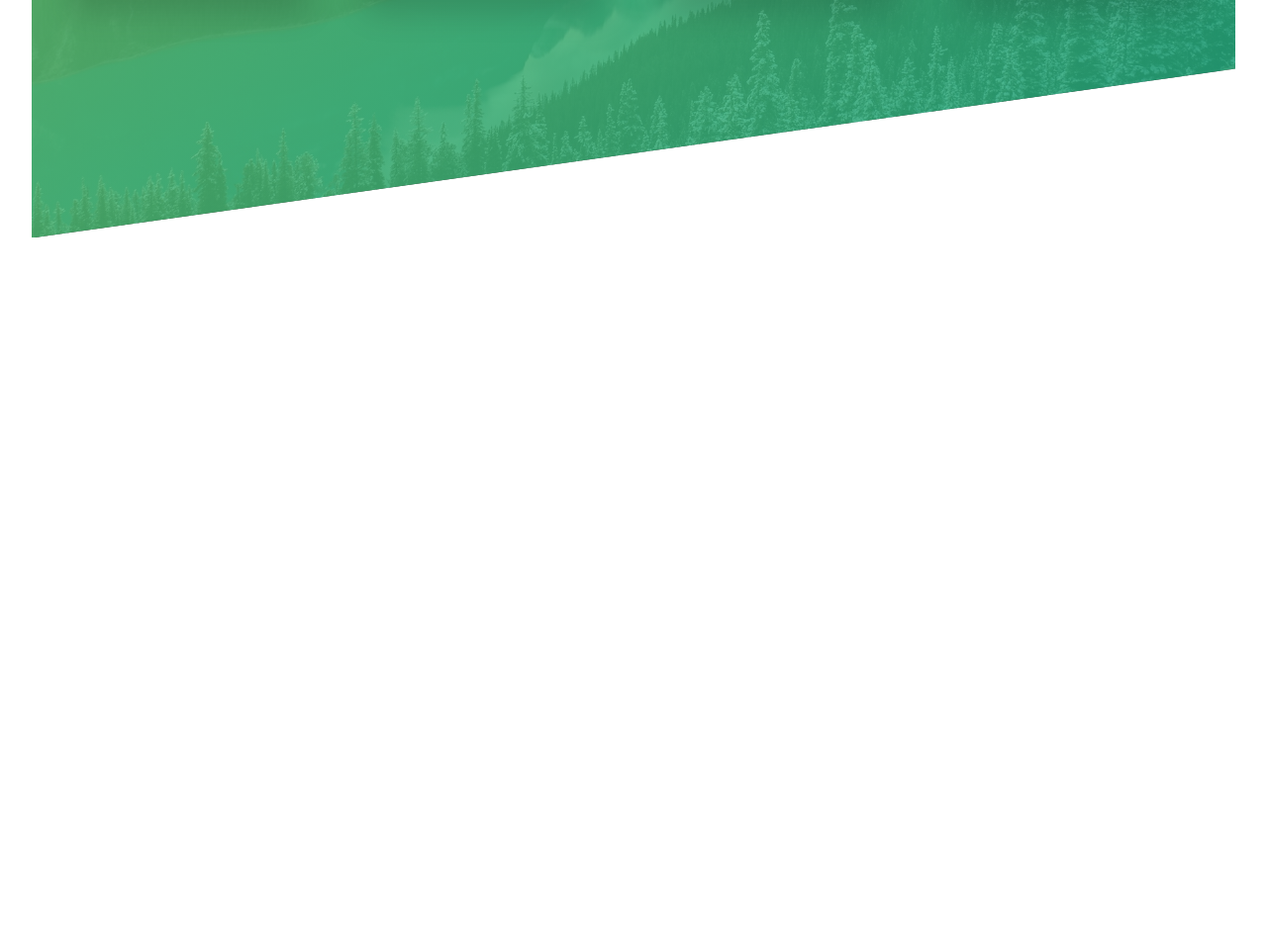
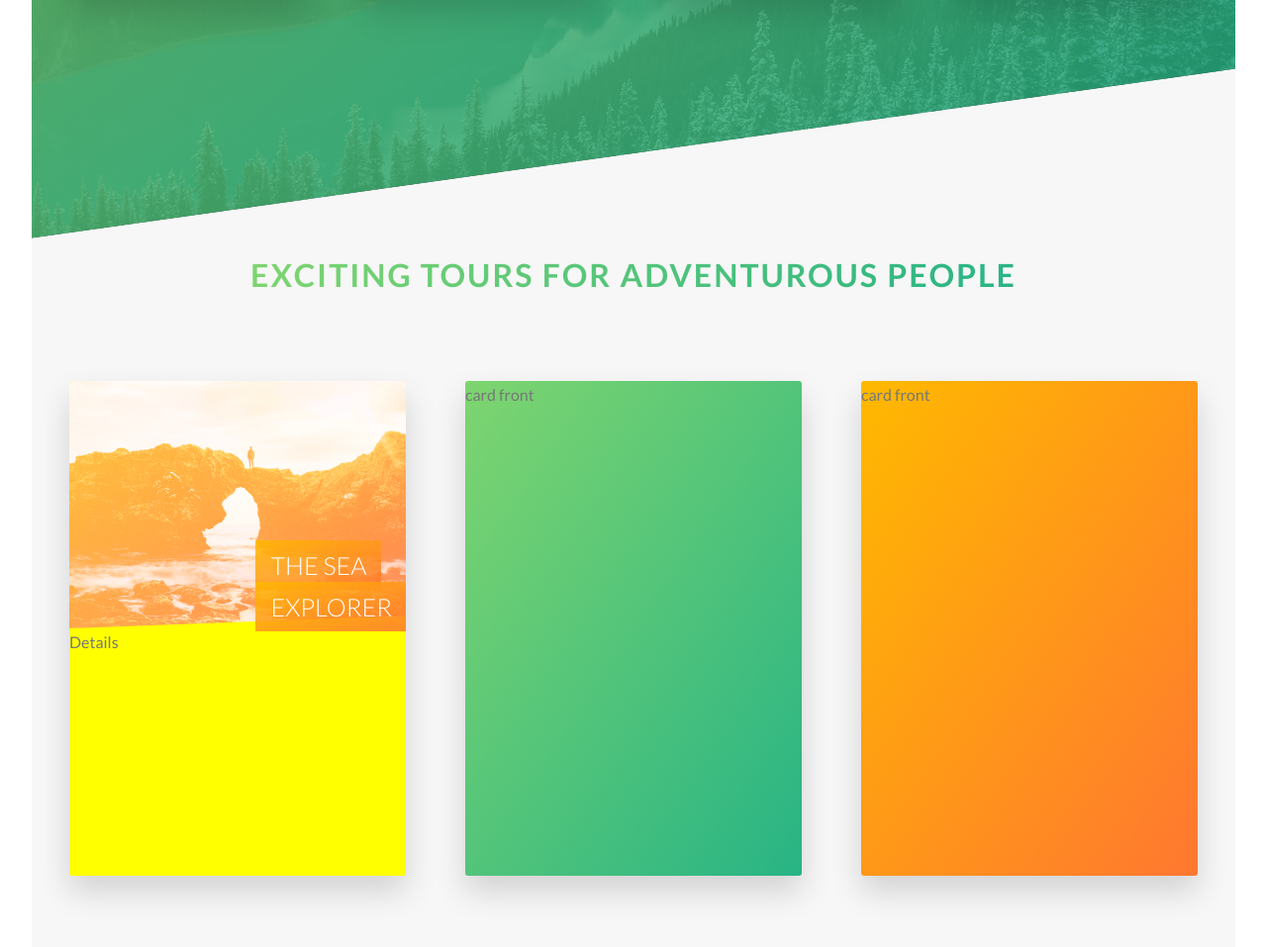
Before and after one commit to Beschuetzer/Natour, a website: page index.html in a window 1280 px wide. Shown: the part 1979-2936 px from the top of the page at 99% size. Before the commit the page ends 2219 px from the top, so only its background shows below. Drawn offline with Linux system fonts and the light colour scheme.

Commit message:
Mostly done with next section about cards, perspective, box-decoration-break, etc

```diff
--- a/index.html
+++ b/index.html
@@ -100,6 +100,55 @@
                     </div>
                 </div>
             </section>
+            <section class="section-tours">
+                <div class="u-center-text u-margin-bottom-large">
+                    <h2 class="headingSecondary">
+                        Exciting tours for adventurous people
+                    </h2>
+                </div>
+                <div class="row">
+                    <div class="col-1-of-3">
+                        <div class="card">
+                            <div class="card__side card__side--front card__side--front-1">
+                                <div class="card__picture card__picture--1">
+                                    &nbsp;
+                                </div>
+                                <h4 class="card__heading">
+                                    <span class="card__heading-span card__heading-span--1">
+                                        The Sea explorer
+                                    </span>
+                                </h4>
+                                <div class="card__details">
+                                    Details
+                                </div>
+                            </div>
+                            <div class="card__side card__side--back card__side--back-1">
+                                card back
+                            </div>
+                        </div>
+                    </div>
+                    <div class="col-1-of-3">
+                        <div class="card">
+                            <div class="card__side card__side--front card__side--front-2">
+                                card front
+                            </div>
+                            <div class="card__side card__side--back card__side--back-2">
+                                card back
+                            </div>
+                        </div>
+                    </div>
+                    <div class="col-1-of-3">
+                        <div class="card">
+                            <div class="card__side card__side--front card__side--front-3">
+                                card front
+                            </div>
+                            <div class="card__side card__side--back card__side--back-3">
+                                card back
+                            </div>
+                        </div>
+                    </div>
+                </div>
+            </section>
         </main>
 
         <!-- <section class='grid-test'>
--- a/package.json
+++ b/package.json
@@ -18,6 +18,6 @@
   },
   "homepage": "https://github.com/Beschuetzer/Natour#readme",
   "devDependencies": {
-    "sass": "^1.32.6"
+    "sass": "^1.32.7"
   }
 }
--- a/sass/abstracts/_variables.scss
+++ b/sass/abstracts/_variables.scss
@@ -2,6 +2,12 @@
 $color-primary: #55c57a;
 $color-primary-light: #7ed56f;
 $color-primary-dark: #28b485;
+
+$color-secondary-light: #ffb900;
+$color-secondary-dark: #ff7730;
+
+$color-tertiary-light: #2998ff;
+$color-tertiary-dark: #5643fa;
 
 $color-grey-light-1: #f7f7f7;
 $color-grey-dark: #777;
--- /dev/null
+++ b/sass/components/_card.scss
@@ -0,0 +1,112 @@
+.card {
+    //FUNCTIONALITY
+    perspective: 250rem;
+    -moz-perspective: 150rem;
+    position: relative;
+    height: 50rem;
+
+    &__side{
+    overflow: hidden;
+
+        position: absolute;
+        top: 0;
+        left: 0;
+        background-color: orangered;
+        height: 50rem;
+        width: 100%;
+        font-size: $default-font-size;
+        transition: transform .85s ease;
+        -webkit-transition: transform .85s ease;
+        -moz-transition: transform .85s ease;
+        -o-transition: transform .85s ease;
+        backface-visibility: hidden;
+        border-radius: .3rem;
+        box-shadow: 0 $default-font-size 2 * $default-font-size rgba($color-black, .15);
+
+        &--front {
+            background-color: yellow;
+            &-1{
+
+            }
+            &-2{
+                background-image: linear-gradient(to right bottom, $color-primary-light, $color-primary-dark);
+            }
+            &-3{
+                background-image: linear-gradient(to right bottom, $color-secondary-light, $color-secondary-dark);
+            }
+        }
+
+        &--back {
+            background-color: green;
+            transform: rotateY(-180deg);
+            &-1{
+                background-image: linear-gradient(to right bottom, $color-secondary-light, $color-secondary-dark);
+            }
+
+            &-2{
+
+            }
+            &-3{
+
+            }
+        }
+
+    }
+
+    &:hover &__side--front {
+        transform: rotateY(-180deg);
+    }
+    &:hover &__side--back {
+        transform: rotateY(0deg);
+    }
+
+    //FRONT-SIDE STYLING
+    &__picture {
+        background-size: cover;
+        background-position: center;
+        background-blend-mode: screen;
+        height: 50%;
+
+        &--1 {
+            background-image:  linear-gradient(to right bottom, $color-secondary-light, $color-secondary-dark), url('../img/nat-5.jpg');
+            -webkit-clip-path: polygon(
+                0 0,
+                100% 0,
+                100% 95%,
+                0 100%
+            );
+            clip-path: polygon(
+                0 0,
+                100% 0,
+                100% 95%,
+                0 100%
+            );
+        }
+        &--2 {
+            background-image: url('../img/nat-5.jpg');
+        }
+        &--3 {
+            background-image: url('../img/nat-5.jpg');
+        }
+    }
+
+    &__heading {
+        font-size: 2.5rem;
+        font-weight: 300;
+        text-transform: uppercase;
+        color: #fff;
+        position: absolute;
+        bottom: 50%;
+        right: 1.9rem;
+        width: 39%;
+    }
+
+    &__heading-span {
+        padding: 1rem 1.5rem;
+        -webkit-box-decoration-break: clone;
+        box-decoration-break: clone;
+        &--1{
+            background-image: linear-gradient(to right bottom, rgba($color-secondary-light, .85), rgba($color-secondary-dark, .85));
+        }
+    }
+}
--- a/sass/layout/_header.scss
+++ b/sass/layout/_header.scss
@@ -8,7 +8,14 @@
          url('../img/hero.jpg');
     background-size: cover;
     background-position: top;
+    -webkit-clip-path: polygon(
+        0 0,
+        100% 0,
+        100% 75vh,
+        0 100%
+    );
     clip-path: polygon(0 0, 100% 0, 100% 75vh, 0 100%);
+
     /* clip-path: polygon(
         0 0,
         50% 50%,
--- a/sass/main.scss
+++ b/sass/main.scss
@@ -11,6 +11,7 @@
 @import "components/button";
 @import "components/composition";
 @import "components/feature-box";
+@import "components/card";
 
 @import "layout/header";
 @import "layout/grid";
--- a/sass/pages/_home.scss
+++ b/sass/pages/_home.scss
@@ -24,3 +24,9 @@
     }
 
 }
+
+.section-tours {
+    background-color: $color-grey-light-1;
+    padding: 25rem 0 50rem 0;
+    margin-top: -15.4rem;
+}
```
Also changed, not shown: css/style.css, 2 other files.
